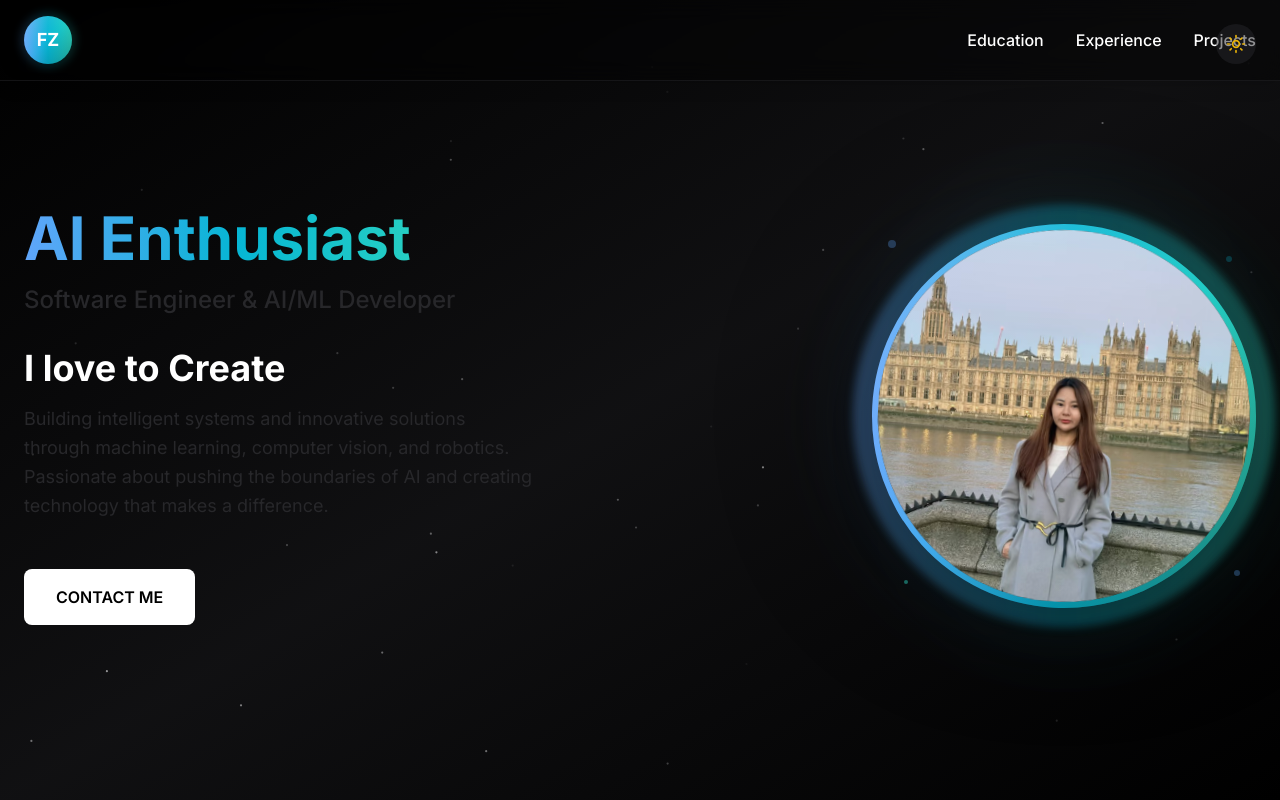
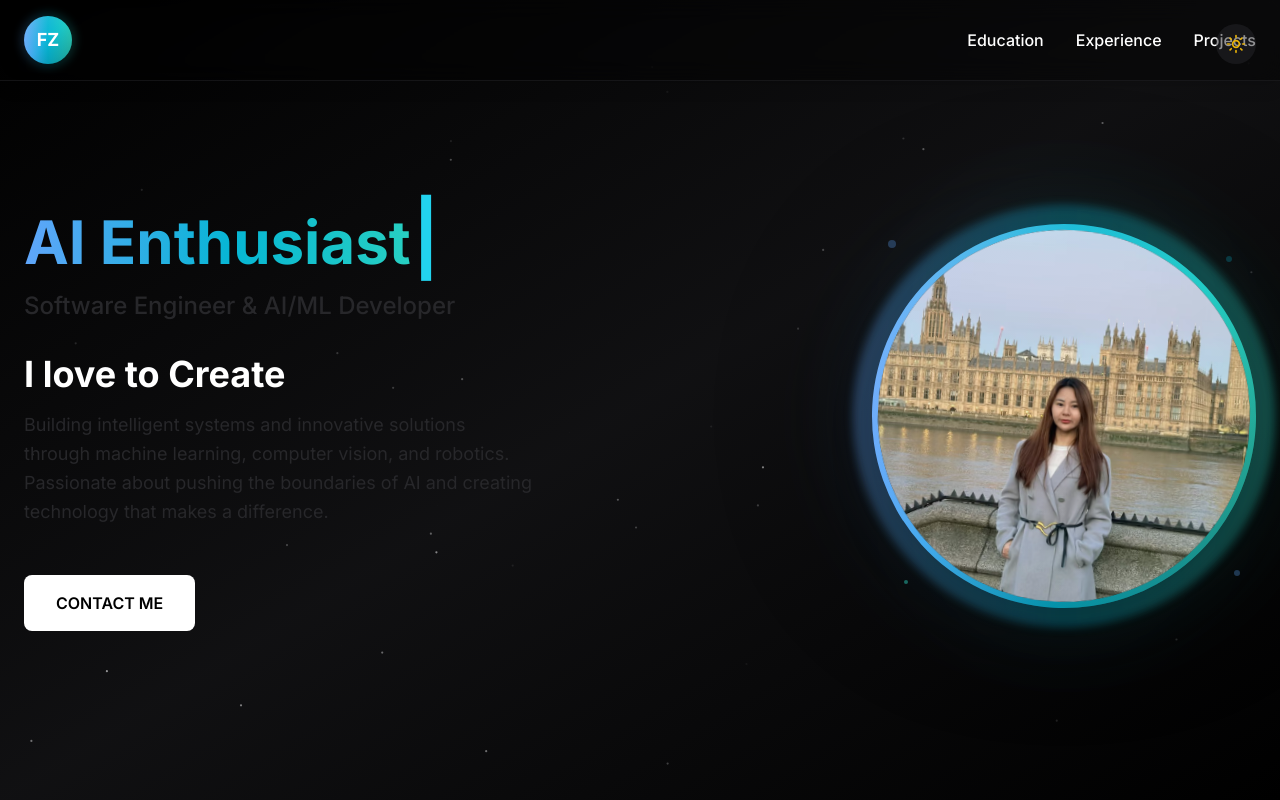
Before and after one commit to Freya-Lee-Zou/Freya-Lee-Zou.github.io, a Next.js app: page / in a window 1280 px wide. Built offline with nearby package versions, Linux system fonts and the light colour scheme; no server answers; what tailwindcss-debug-screens would draw is missing.

Commit message:
Fix deployment issues: correct layout order, improve typing animation, and enhance CSS

```diff
--- a/app/components/typing-animation.tsx
+++ b/app/components/typing-animation.tsx
@@ -15,8 +15,15 @@ export const TypingAnimation: React.FC<TypingAnimationProps> = ({
   const [currentTextIndex, setCurrentTextIndex] = useState(0);
   const [currentText, setCurrentText] = useState('');
   const [isTyping, setIsTyping] = useState(true);
+  const [mounted, setMounted] = useState(false);
 
   useEffect(() => {
+    setMounted(true);
+  }, []);
+
+  useEffect(() => {
+    if (!mounted) return;
+
     let timeout: NodeJS.Timeout;
 
     if (isTyping) {
@@ -43,12 +50,22 @@ export const TypingAnimation: React.FC<TypingAnimationProps> = ({
     return () => {
       if (timeout) clearTimeout(timeout);
     };
-  }, [currentTextIndex, isTyping, texts, speed, delay]);
+  }, [currentTextIndex, isTyping, texts, speed, delay, mounted]);
+
+  // Fallback for SSR
+  if (!mounted) {
+    return (
+      <span className="inline-block">
+        {texts[0]}
+        <span className="typing-cursor">|</span>
+      </span>
+    );
+  }
 
   return (
     <span className="inline-block">
       {currentText}
-      <span className="typing-cursor">•</span>
+      <span className="typing-cursor">|</span>
     </span>
   );
 };
--- a/app/page.tsx
+++ b/app/page.tsx
@@ -59,12 +59,12 @@ export default function Home() {
         <div className="grid grid-cols-1 lg:grid-cols-2 gap-12 items-center min-h-[80vh]">
 
           {/* Left Column - Text Content */}
-          <div className="space-y-8 animate-fade-in">
+          <div className="space-y-8 animate-fade-in order-2 lg:order-1">
             {/* Name and Title */}
             <div className="space-y-4">
               <h1 className="text-4xl md:text-6xl font-bold text-white leading-tight">
                 <span className="inline-block">
-                  <span className="text-transparent bg-clip-text bg-gradient-to-r from-blue-400 via-cyan-500 to-teal-400">
+                  <span className="text-transparent bg-clip-text bg-gradient-to-r from-blue-400 via-cyan-500 to-teal-400 typing-animation-text">
                     <TypingAnimation
                       texts={["I'm Freya Zou", "AI Enthusiast", "Problem Solver"]}
                       speed={80}
@@ -102,7 +102,7 @@ export default function Home() {
           </div>
 
           {/* Right Column - Profile Image */}
-          <div className="flex justify-center lg:justify-end animate-fade-in">
+          <div className="flex justify-center lg:justify-end animate-fade-in order-1 lg:order-2">
             <div className="relative">
               {/* 3D Sphere Profile Image Container */}
               <div className="relative w-80 h-80 lg:w-96 lg:h-96 group">
--- a/global.css
+++ b/global.css
@@ -85,10 +85,11 @@
   .typing-cursor {
     display: inline-block;
     color: #22d3ee; /* cyan-400 */
-    font-weight: normal;
-    animation: blink 1.5s infinite;
-    margin-left: 4px;
-    opacity: 0.8;
+    font-weight: bold;
+    animation: blink 1s infinite;
+    margin-left: 2px;
+    font-size: 1.2em;
+    line-height: 1;
   }
 
   @keyframes blink {
@@ -99,4 +100,10 @@
       opacity: 0;
     }
   }
+
+  /* Ensure typing animation text is visible */
+  .typing-animation-text {
+    min-height: 1.2em;
+    display: inline-block;
+  }
 }
```
